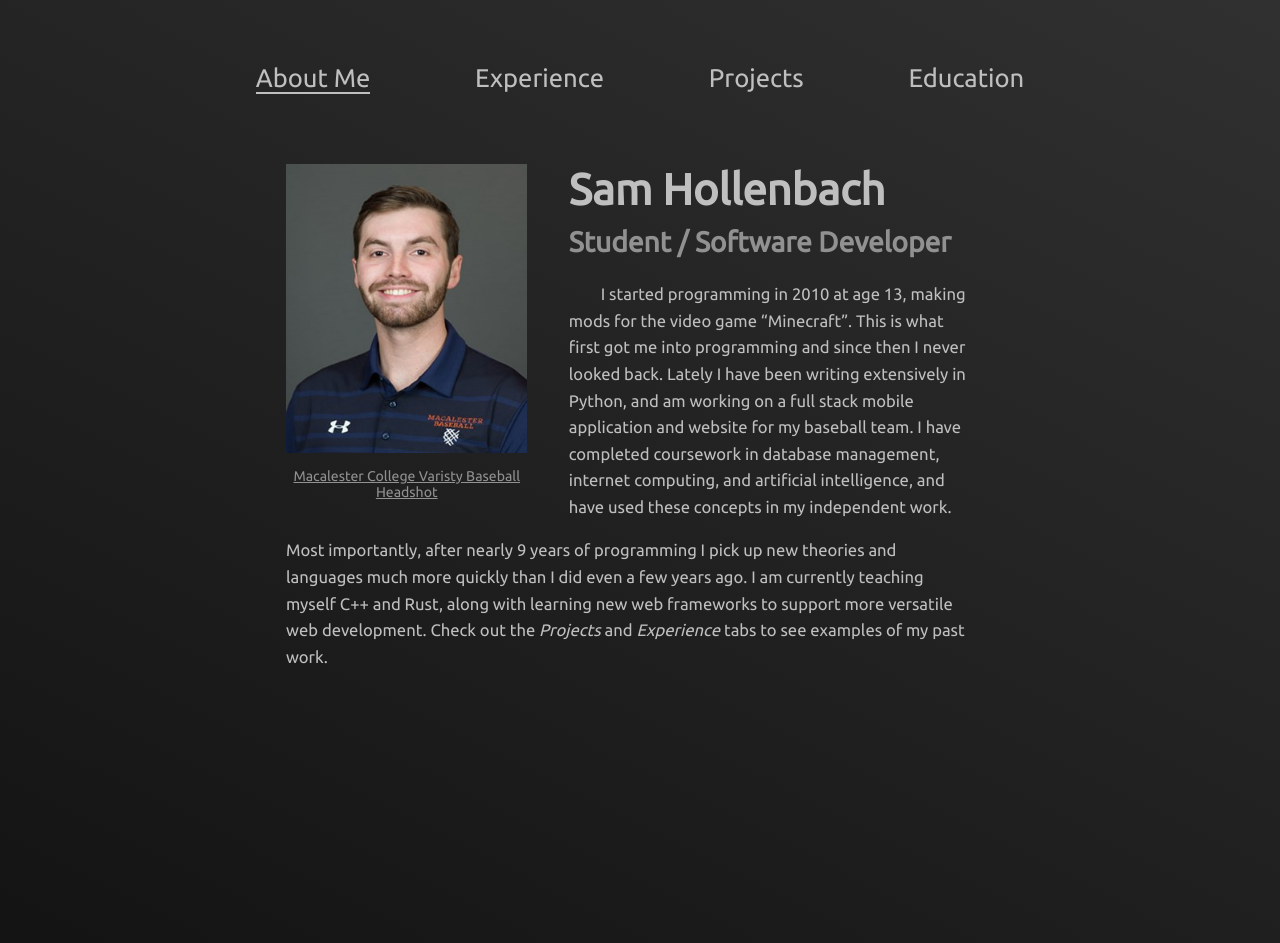
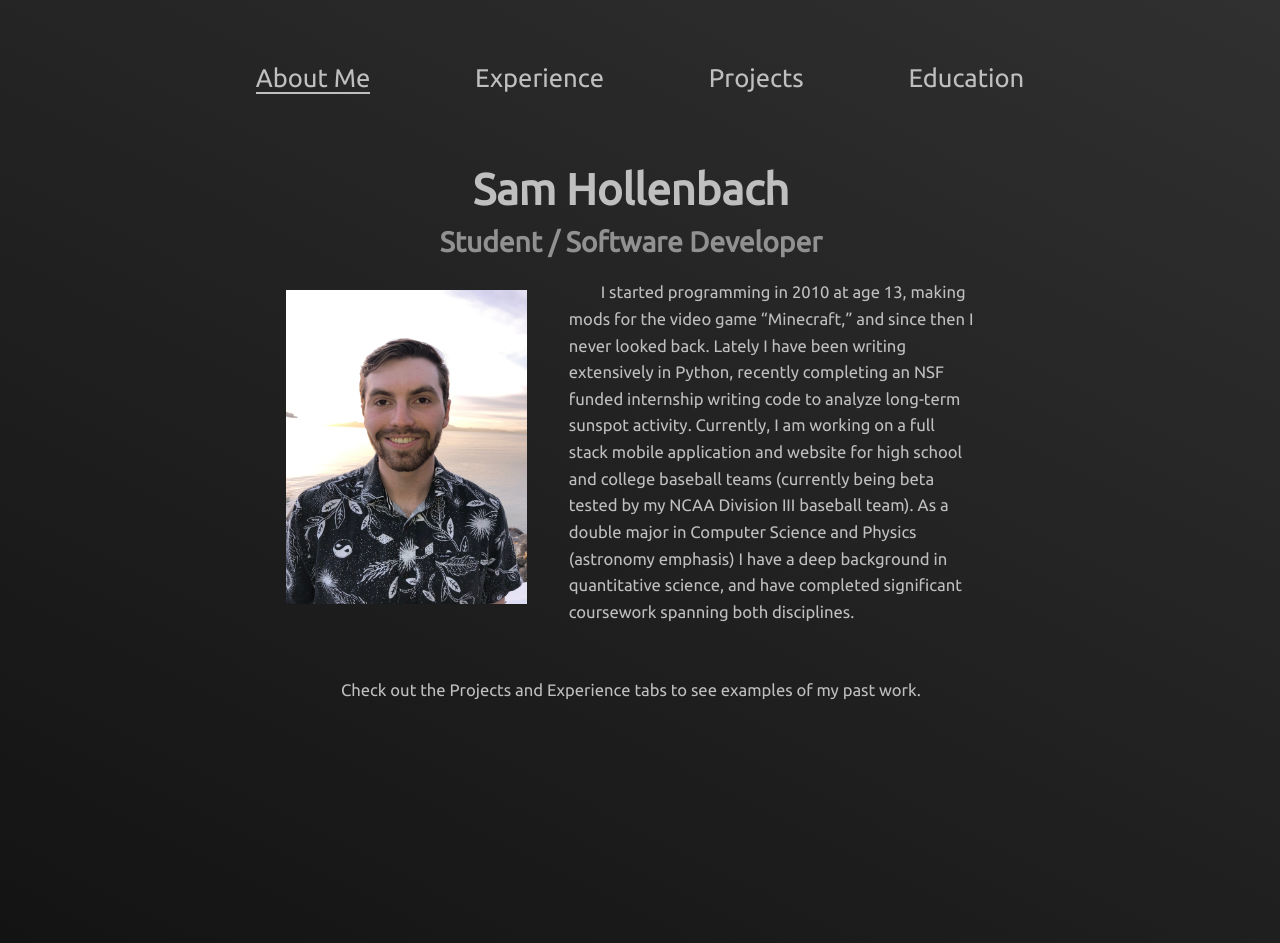
Before and after one commit to samhollenbach/shollenb, a Flask app: page / in a window 1280 px wide. Shown: the top 943 px of the page. Run offline with Flask 2, Linux system fonts and the light colour scheme; some libraries are stand-ins or nearby versions.

Commit message:
pic update

```diff
--- a/static/js/script.js
+++ b/static/js/script.js
@@ -1,7 +1,7 @@
 function heightStyles(){
 	$(".main-body").height($(".main-body").width() * 1.0);
 
-	$("#img-cont").height($("#img-cont").width() * 1.2);
+	$("#img-cont").height($("#img-cont").width() * 1.3);
 
 	$("#prof-img").height($("#img-cont").height());
 	$("#prof-img").width($("#img-cont").width());
@@ -112,5 +112,12 @@ $(document).ready(function(){
 	});
 
 
+	$(document).on("click",".bio2 > p > a", function (e) {
+		var n = e.target.name;
+		showPage(n);
+
+	});
+
+
 
 })
--- a/static/styles/styles.css
+++ b/static/styles/styles.css
@@ -61,6 +61,7 @@ body{
 }
 
 #img-cont{
+	margin-top: 4%;
 	width: 35%;
 	overflow: hidden;
 	float: left;
@@ -82,12 +83,15 @@ p {
 }
 
 h1#name{
+	text-align: center;
 	margin-top: 0px;
 	margin-bottom: 0px;
 	font-size: 3.4vw;
 }
-.bio > h2{
+h2{
+	text-align: center;
 	margin-top: 12px;
+	margin-bottom: 5px;
 	font-size: 2.2vw;
 	color: rgb(145, 145, 145);
 }
@@ -97,8 +101,24 @@ h1#name{
 }
 .bio2{
 	clear:both;
+
+	text-align: center;
 	/*text-indent: 30pt;*/
 }
+.bio2 > p{
+	height: 10%;
+	padding-top: 5%;
+}
+.bio2 > p > a{
+	color: #bfbfbf;
+	transition: border 0.2s ease-in-out;
+	border-bottom: 1px solid transparent;
+	text-decoration: none;
+}
+.bio2 > p > a:hover{
+	border-color: #bfbfbf;
+}
+
 .img-links{
 	clear: left;
 	text-align: center;
--- a/templates/index.html
+++ b/templates/index.html
@@ -37,21 +37,25 @@
 
 	<div class="main-body">
 		<div id="profile-block" class="page-cont" style="opacity: 0">
-			<div id="img-cont">
-				<img id="prof-img" src="{{ url_for('static',filename='images/shollenb.png') }}">
+
+			<h1 id="name">Sam Hollenbach</h1>
+				<h2>Student / Software Developer</h2>
+				<div id="img-cont">
+				<img id="prof-img" src="{{ url_for('static',filename='images/shollenb2.jpeg') }}">
 			</div>
 			<div class="bio">
-				<h1 id="name">Sam Hollenbach</h1>
-				<h2>Student / Software Developer</h2>
-				<p>I started programming in 2010 at age 13, making mods for the video game “Minecraft”. This is what first got me into programming and since then I never looked back. Lately I have been writing extensively in Python, and am working on a full stack mobile application and website for my baseball team. I have completed coursework in database management, internet computing, and artificial intelligence, and have used these concepts in my independent work.</p>
+
+				<p>I started programming in 2010 at age 13, making mods for the video game “Minecraft,” and since then I never looked back. Lately I have been writing extensively in Python, recently completing an NSF funded internship writing code to analyze long-term sunspot activity. Currently, I am working on a full stack mobile application and website for high school and college baseball teams (currently being beta tested by my NCAA Division III baseball team). As a double major in Computer Science and Physics (astronomy emphasis) I have a deep background in quantitative science, and have completed significant coursework spanning both disciplines.</p>
 			</div>
 
-			<div class="img-links">
+			<!-- <div class="img-links">
 				<a  href="https://athletics.macalester.edu/roster.aspx?rp_id=10426">Macalester College Varisty Baseball Headshot</a>
-			</div>
+
+				Most importantly, after nearly 9 years of programming I pick up new theories and languages quickly. I recently taught myself C++ and Rust, and am learning new web frameworks to support more versatile web development.
+			</div> -->
 
 			<div class="bio2">
-			<p> Most importantly, after nearly 9 years of programming I pick up new theories and languages much more quickly than I did even a few years ago. I am currently teaching myself C++ and Rust, along with learning new web frameworks to support more versatile web development. Check out the <em>Projects</em> and <em>Experience</em> tabs to see examples of my past work.</p>
+				<p> Check out the <a href="javascript:void(0)" name='projects'>Projects</a> and <a href="javascript:void(0)" name='experience'>Experience</a> tabs to see examples of my past work.</p>
 			</div>
 		</div>
 
@@ -61,23 +65,44 @@
 		<div id="experience-block" class="page-cont" style="display: none;">
 			<div class="experience">
 				<h1>Experience</h1>
-				<h2></h2>
-				<p></p></div>
+				<h2>Coming Soon</h2>
+
+				<table>
+
+					<!-- <tr class="experience-row-top">
+						<th>Southwest Research Institute</th>
+						<td>
+					</tr>
+					<tr class="experience-row-bot">
+						<th>Southwest Research Institute</th>
+						<td>
+					</tr>
+ -->
+
+
+
+
+				</table>
+
+
+			</div>
 		</div>
 
 
 		<div id="education-block" class="page-cont" style="display: none;">
 			<div class="education">
 				<h1>Education</h1>
-				<h2></h2>
-				<p>"Sed ut perspiciatis unde omnis iste natus error sit voluptatem accusantium doloremque laudantium, totam rem aperiam, eaque ipsa quae ab illo inventore veritatis et quasi architecto beatae vitae dicta sunt explicabo. Nemo enim ipsam voluptatem quia voluptas sit aspernatur aut odit aut fugit, sed quia consequuntur magni dolores eos qui ratione voluptatem sequi nesciunt. Neque porro quisquam est, qui dolorem ipsum quia dolor sit amet, consectetur, adipisci velit, sed quia non numquam eius modi tempora incidunt ut labore et dolore magnam aliquam quaerat voluptatem. Ut enim ad minima veniam, quis nostrum exercitationem ullam corporis suscipit laboriosam, nisi ut aliquid ex ea commodi consequatur? Quis autem vel eum iure reprehenderit qui in ea voluptate velit esse quam nihil molestiae consequatur, vel illum qui dolorem eum fugiat quo voluptas nulla pariatur?"</p></div>
+				<h2>Coming Soon</h2>
+				<p></p>
+			</div>
 		</div>
 
 		<div id="projects-block" class="page-cont" style="display: none;">
 			<div class="projects">
 				<h1>My Projects</h1>
-				<h2></h2>
-				<p>"Sed ut perspiciatis unde omnis iste natus error sit voluptatem accusantium doloremque laudantium, totam rem aperiam, eaque ipsa quae ab illo inventore veritatis et quasi architecto beatae vitae dicta sunt explicabo. Nemo enim ipsam voluptatem quia voluptas sit aspernatur aut odit aut fugit, sed quia consequuntur magni dolores eos qui ratione voluptatem sequi nesciunt. Neque porro quisquam est, qui dolorem ipsum quia dolor sit amet, consectetur, adipisci velit, sed quia non numquam eius modi tempora incidunt ut labore et dolore magnam aliquam quaerat voluptatem. Ut enim ad minima veniam, quis nostrum exercitationem ullam corporis suscipit laboriosam, nisi ut aliquid ex ea commodi consequatur? Quis autem vel eum iure reprehenderit qui in ea voluptate velit esse quam nihil molestiae consequatur, vel illum qui dolorem eum fugiat quo voluptas nulla pariatur?"</p></div>
+				<h2>Coming Soon</h2>
+				<p></p>
+			</div>
 		</div>
 
 	</div>
```
Also changed, not shown: static/images/shollenb.png (deleted), static/images/shollenb1.png (added), static/images/shollenb2.jpeg (added).
